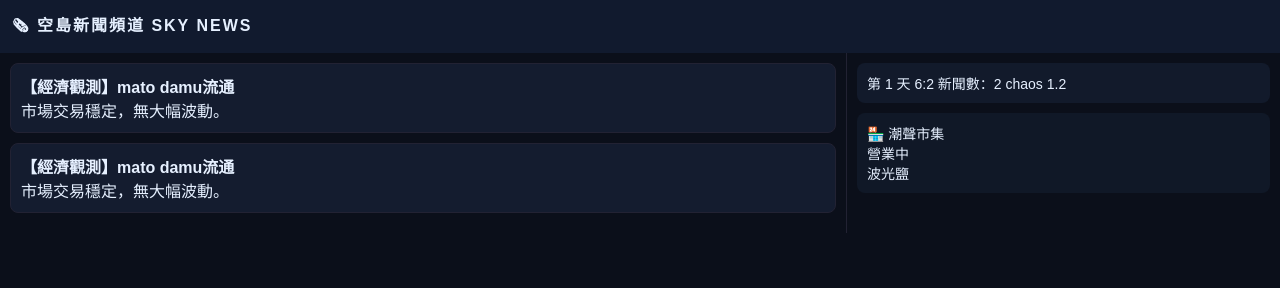
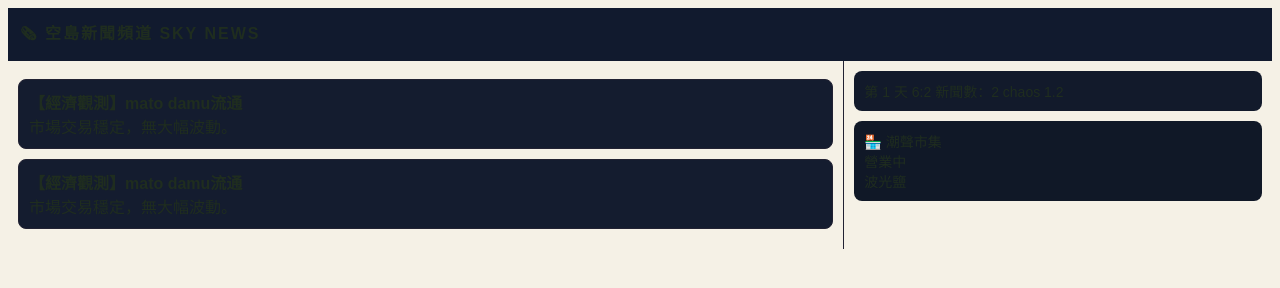
Before and after one commit to Adi-0504/skynews, a plain HTML site: page index.html in a window 1280 px wide. Drawn offline with Linux system fonts and the light colour scheme.

Commit message:
Update style.css

```diff
--- a/css/style.css
+++ b/css/style.css
@@ -2,11 +2,23 @@
    🌌 基礎
 ========================= */
 
-body {
-  margin: 0;
-  background: #0b0f1a;
-  color: #e6f0ff;
-  font-family: sans-serif;
+body{
+  background:#f5f1e6;
+  color:#1f2d1f;
+  font-family: Arial;
+}
+
+.news-item{
+  background:#fffdf5;
+  border-left:4px solid #2f5d3a;
+  padding:10px;
+  margin:8px 0;
+  border-radius:6px;
+}
+
+.news-item.breaking{
+  border-left:4px solid red;
+  background:#fff0f0;
 }
 
 /* =========================
```
